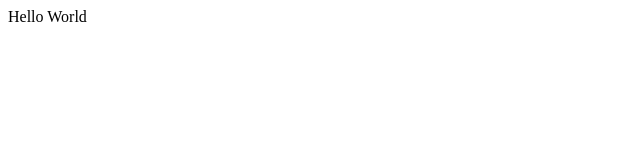
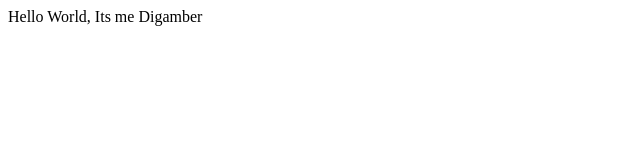
Before and after one commit to Osinghdirana/reactstaticwebapp, a React (Create React App) app: page / in a window 1280 px wide. Shown: the top 160 px of the page, without its empty margins (0-640 px from the left). Built offline with nearby package versions, Linux system fonts and the light colour scheme; the HTML template or start-up script is replaced by a standard one.

Commit message:
Updaed the Hello message

```diff
--- a/src/App.js
+++ b/src/App.js
@@ -1,7 +1,7 @@
 import React from 'react';
 
 function App() {
-  const value = 'World';
+  const value = 'World, Its me Digamber';
   return <div>Hello {value}</div>;
 }
 
```
